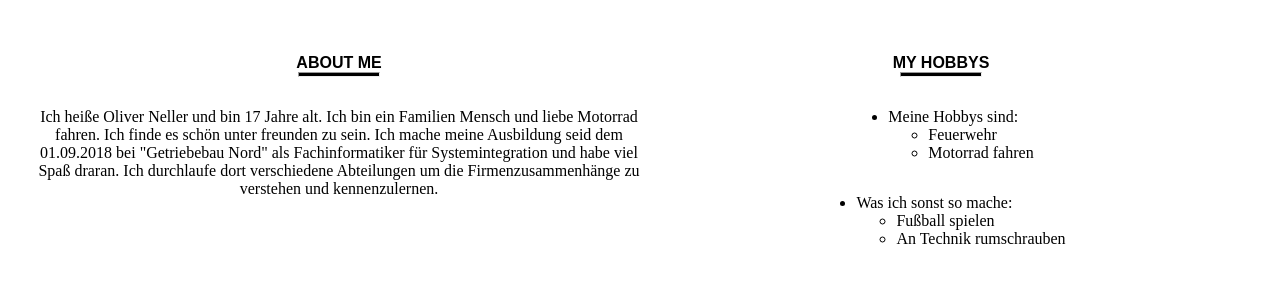
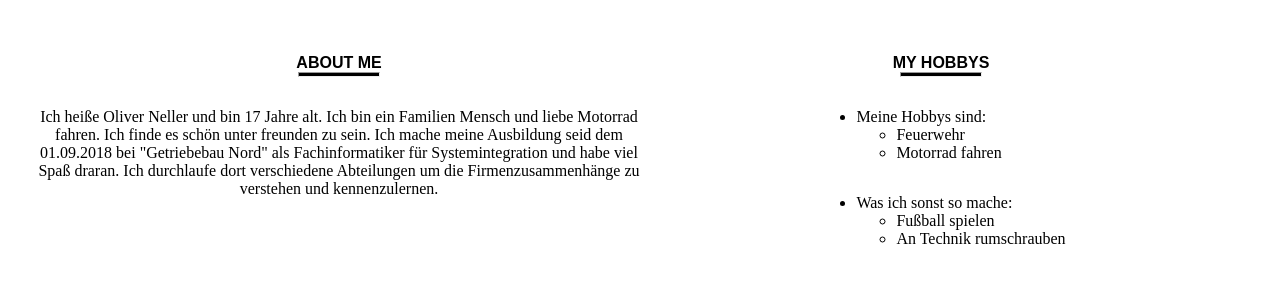
Before and after one commit to OliverNel/HTML-Site-01, a PHP site: page /vCard2.0/index.html in a window 1280 px wide. Shown: the part 1381-1681 px from the top of the page. Run offline with PHP 8.4, Linux system fonts and the light colour scheme.

Commit message:
hobbys centered

```diff
--- a/vCard2.0/assets/css/style.css
+++ b/vCard2.0/assets/css/style.css
@@ -63,7 +63,7 @@ header {
     height: 80px;
     box-shadow: 0 1px 3px rgba(0, 0, 0, 0.4);
     background-color: white;
-
+    z-index: 10;
 }
 
 header nav {
@@ -133,6 +133,12 @@ header nav ul a {
     align-items: center;
     flex-direction: column;
     width: 50%;
+}
+
+.listeHobby{
+    display: flex;
+    justify-items: baseline;
+    flex-direction: column;
 }
 
 .main-content .about h3 {
@@ -255,7 +261,6 @@ header nav ul a {
     position: absolute;
     top: 22px;
     width: 0;
-    z-index: 1;
     right: 30px;
     border: medium solid white;
     border-width: 10px 0 10px 10px;
@@ -268,7 +273,6 @@ header nav ul a {
     position: absolute;
     top: 22px;
     width: 0;
-    z-index: 1;
     left: 30px;
     border: medium solid white;
     border-width: 10px 10px 10px 0;
--- a/vCard2.0/index.html
+++ b/vCard2.0/index.html
@@ -60,6 +60,7 @@
                         <img src="assets/images/hobbys.png" alt="Hobbys">
                         <h4>My Hobbys</h4>
                         <hr>
+                        <div class="listeHobby">
                             <ul>
                                 <li>
                                     Meine Hobbys sind:
@@ -78,6 +79,7 @@
                                     </ul>
                                 </li>
                             </ul>
+                        </div>
                     </div>
                 </div>
                 <a href="#skills"><img src="assets/images/down-arrow.png" alt="arrow-down" class="arrow"></a>
```
Lines whose indentation alone changed are shown as unchanged.
